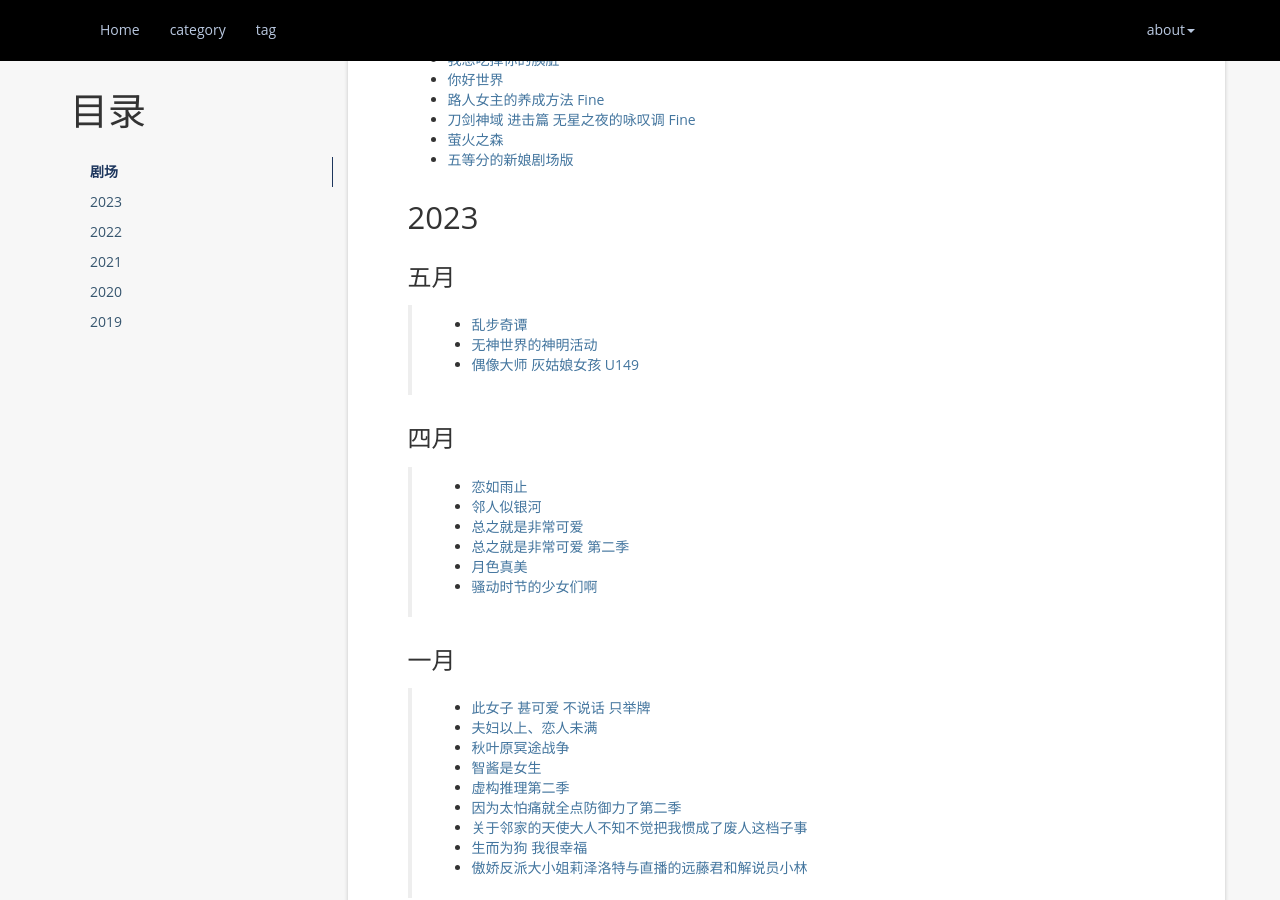
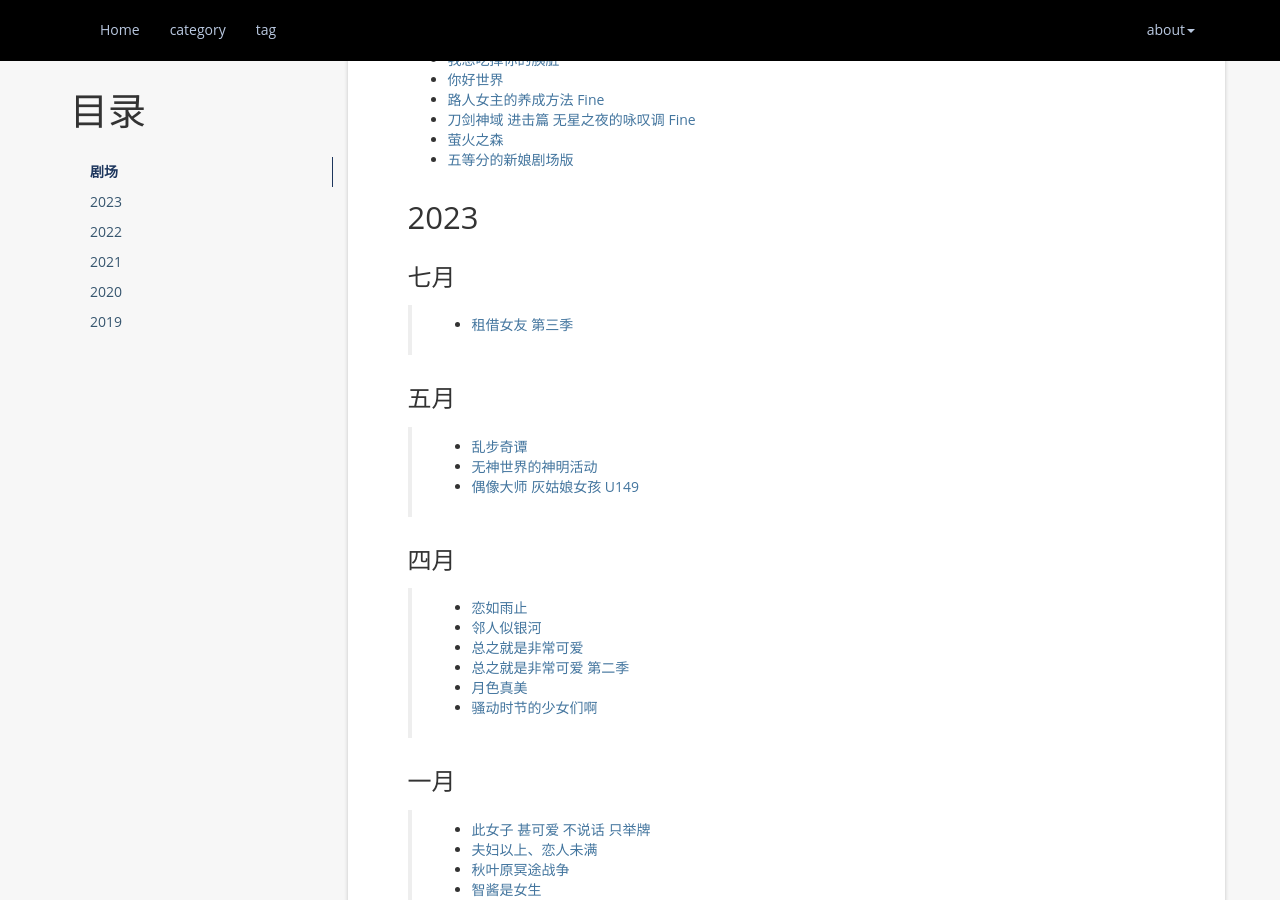
Before and after one commit to atgtahub/atgtahub.github.io, a Jekyll site: the page built from about/bangumi.md, in a window 1280 px wide and 900 px high, scrolled down 584 px. Built offline with Jekyll 4.4.1, drawn with Linux system fonts in a browser that asks for light colours; a script that is not in the unit is left out; comment, search, counter and statistics services are not loaded.

Commit message:
refactor(about): bangumi.md

```diff
--- a/about/bangumi.md
+++ b/about/bangumi.md
@@ -25,6 +25,12 @@ permalink: /bangumi
 + <a href="https://www.yhdmp.cc/showp/22157.html" target="_blank">五等分的新娘剧场版</a>
 
 ## 2023
+
+
+
+### 七月
+
+> + <a href="https://www.agedm.tv/detail/20230118" target="_blank">租借女友 第三季</a>
 
 
 ### 五月
```
